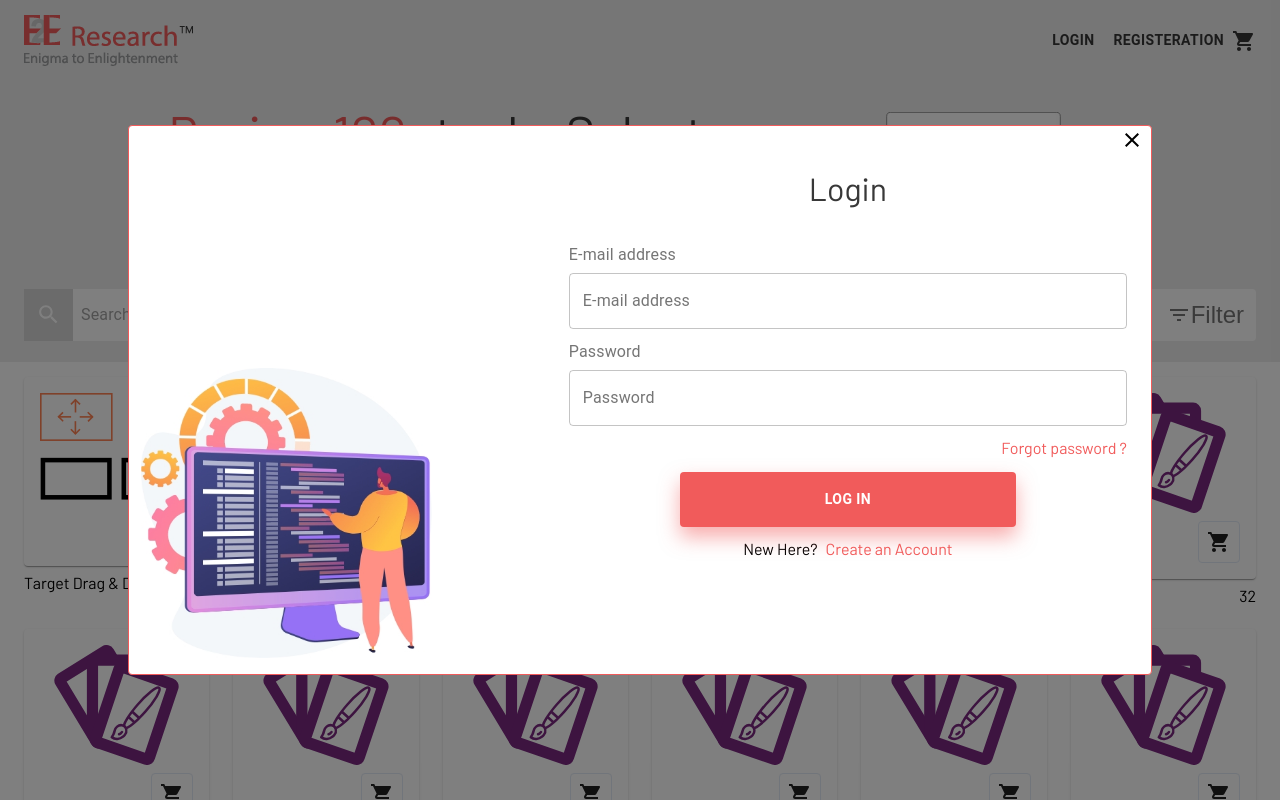
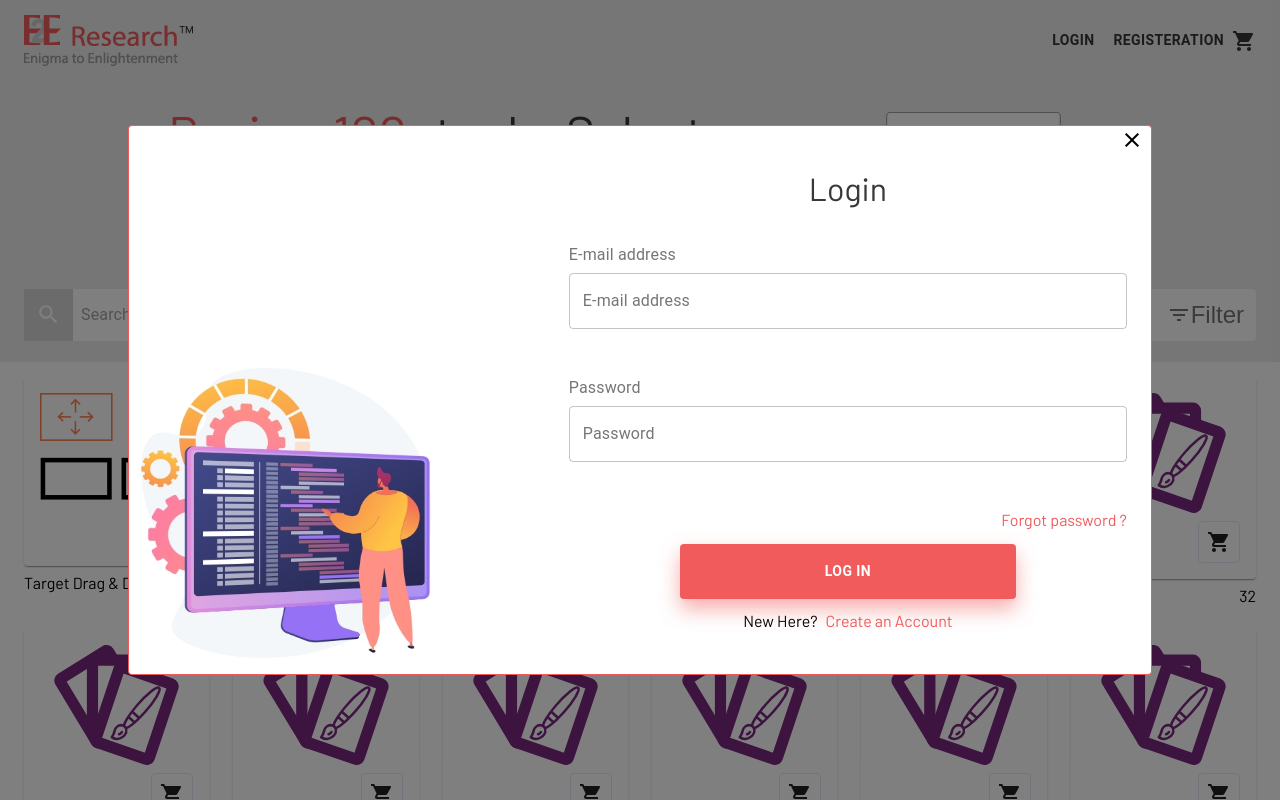
Before and after one commit to sharawane2e/Engame, a React (Create React App) app: page / in a window 1280 px wide. Both pictures are taken after a click on the button "LOGIN". Shown: the top 800 px of the page. Built offline with nearby package versions, Linux system fonts and the light colour scheme.

Commit message:
form validation

```diff
--- a/src/components/Login/index.jsx
+++ b/src/components/Login/index.jsx
@@ -43,7 +43,6 @@ class Login extends Component {
           email: "",
           password: "",
         },
-        //
       };
       // sendMessage = (e) => {
       //   e.preventDefault();
@@ -64,20 +63,28 @@ class Login extends Component {
         });
         console.log("click",validationResponse)
       }
-      handleChange = (e, key) => {
-        let value = e.target.value;
+      handleChange = (el, key) => {
+        let value = el.target.value;
         const validationResponse = this.loginValidation.validateField(key, value);
         const errorMessage = validationResponse.isValid ? validationResponse.message: this.state.formErrors[key];
-      this.setState({
+        console.log(errorMessage)
+        this.setState({
         [key]: value,
         formErrors: { ...this.state.formErrors, [key]: errorMessage },
       });
       }
-      handleBlur = (e, key) => {
-        let value = e.target.value;
+      handleBlur = (el, key) => {
+        let value = el.target.value;
         if (typeof value === "string") {
           value = value.trim();
         }
+        const validationResponse = this.loginValidation.validateField(key, value);
+        const errorMessage = validationResponse.message;
+    console.log(errorMessage)
+        this.setState({
+          [key]: value,
+          formErrors: { ...this.state.formErrors, [key]: errorMessage },
+        });
       }
 
       render() {
@@ -96,23 +103,24 @@ class Login extends Component {
             value={this.state.email}
             onChange={(e) => this.handleChange(e, "email")}
             onBlur={(e) => this.handleBlur(e, "email")}
-            // onChange={(e) => this.handleChange(e, "email")}
-            // onBlur={(e) => this.handleBlur(e, "email")}
-            // message={this.state.formErrors.email}
-            // maxLength={EMAIL_LENGTH}
+            message={this.state.formErrors.email}
             type="Email" autoComplete="current-email" variant="outlined"
             />
-                </FormControl>
+            </FormControl>
+            <div className="validated-error">{this.state.formErrors.email}</div>
+
         <InputLabel htmlFor="standard-adornment-password" className="input-label">Password</InputLabel>
           <FormControl className="form-area__control" variant="outlined">
           <InputLabel htmlFor="outlined-adornment-password">Password</InputLabel>
           <OutlinedInput
             id="outlined-adornment-password"
-            value={this.state.password}
-            onChange={(e) => this.handleChange(e, "password")}
-            onBlur={(e) => this.handleBlur(e, "password")}
             endAdornment={
-              <InputAdornment position="end" label="Outlined" variant="outlined">
+              <InputAdornment position="end" label="Outlined" variant="outlined"
+              value={this.state.password}
+              onChange={(e) => this.handleChange(e, "password")}
+              onBlur={(e) => this.handleBlur(e, "password")}
+              message={this.state.formErrors.password}
+              >
                 <IconButton
                   aria-label="toggle password visibility"
                   // onClick={handleClickShowPassword}
@@ -126,6 +134,7 @@ class Login extends Component {
             labelWidth={70}
           />
         </FormControl>
+        <div className="validated-error">{this.state.formErrors.password}</div>
         <div className="forgot-link">
         <Link href="#" >
             Forgot password ?
--- a/src/styles/Common.scss
+++ b/src/styles/Common.scss
@@ -67,3 +67,10 @@ body{
         color:map-get($map: $text-color, $key: red-dark);
     }
 }
+
+.validated-error{
+    min-height: 16px;
+    margin-top: 5px;
+    color: #ff0000;
+    margin-bottom: 15px;
+}
```
